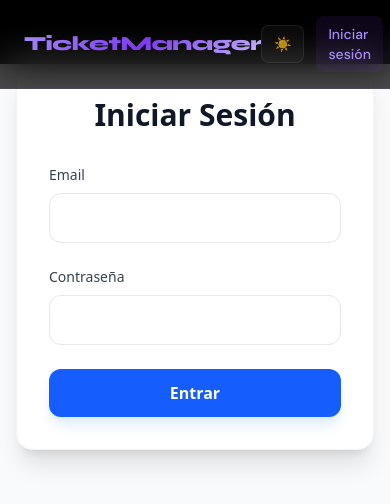
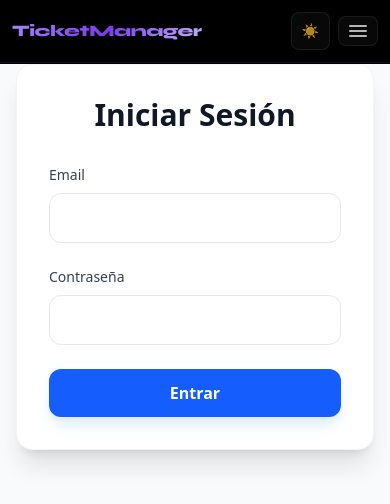
Before and after one commit to EfrenTC/ticket-frontend, a Vue app: page /login in a window 390 px wide. Shown: the top 504 px of the page. Built offline with nearby package versions, Linux system fonts and the light colour scheme.

Commit message:
feat(Navbar): implement mobile menu with toggle functionality and enhance layout for better responsiveness

```diff
--- a/src/components/layout/Navbar.vue
+++ b/src/components/layout/Navbar.vue
@@ -5,6 +5,7 @@
 import { useTheme } from '../../composables/useTheme';
 
 const isAuthenticated = ref(false);
+const isMenuOpen = ref(false);
 const route = useRoute();
 const router = useRouter();
 const { theme, toggleTheme } = useTheme();
@@ -21,29 +22,34 @@
   } finally {
     localStorage.removeItem('isAuthenticated');
     syncAuth();
+    isMenuOpen.value = false;
     await router.push({ name: 'home' });
   }
 };
 
+const closeMenu = () => {
+  isMenuOpen.value = false;
+};
+
 onMounted(syncAuth);
-watch(() => route.fullPath, syncAuth);
+watch(() => route.fullPath, closeMenu);
 </script>
 
 <template>
-  <nav class="navbar fixed top-0 left-0 right-0 z-50 py-4 px-6 flex justify-between items-center">
+  <nav class="navbar fixed top-0 left-0 right-0 z-50 py-3 sm:py-4 px-3 sm:px-6 flex justify-between items-center gap-3">
     <!-- Logo -->
     <router-link
       :to="isAuthenticated ? { name: 'welcome' } : { name: 'home' }"
-      class="logo text-xl font-extrabold tracking-tight transition-opacity hover:opacity-80"
+      class="logo text-base sm:text-xl font-extrabold tracking-tight transition-opacity hover:opacity-80 shrink-0"
     >
       TicketManager
     </router-link>
 
-    <!-- Nav Links -->
-    <div class="flex items-center gap-1">
+    <!-- Desktop Nav Links -->
+    <div class="nav-scroll hidden md:flex items-center gap-1 overflow-x-auto">
       <button
         type="button"
-        class="theme-btn mr-2 px-3 py-2 rounded-lg text-sm font-medium transition-all duration-200"
+        class="theme-btn mr-1 sm:mr-2 px-2.5 sm:px-3 py-2 rounded-lg text-sm font-medium transition-all duration-200 whitespace-nowrap"
         :aria-label="theme === 'dark' ? 'Cambiar a modo claro' : 'Cambiar a modo oscuro'"
         @click="toggleTheme"
       >
@@ -61,14 +67,14 @@
           ]"
           :key="link.to"
           :to="link.to"
-          class="nav-link px-3 py-2 rounded-lg text-sm font-medium transition-all duration-200"
+          class="nav-link px-2.5 sm:px-3 py-2 rounded-lg text-sm font-medium transition-all duration-200 whitespace-nowrap"
         >
           {{ link.label }}
         </router-link>
 
         <button
           type="button"
-          class="logout-btn ml-3 px-4 py-2 rounded-lg text-sm font-medium transition-all duration-200"
+          class="logout-btn ml-2 sm:ml-3 px-3 sm:px-4 py-2 rounded-lg text-sm font-medium transition-all duration-200 whitespace-nowrap"
           @click="handleLogout"
         >
           Cerrar sesión
@@ -78,18 +84,95 @@
       <template v-else>
         <router-link
           to="/login"
-          class="nav-link px-3 py-2 rounded-lg text-sm font-medium transition-all duration-200"
+          class="nav-link px-2.5 sm:px-3 py-2 rounded-lg text-sm font-medium transition-all duration-200 whitespace-nowrap"
         >
           Iniciar sesión
         </router-link>
         <router-link
           to="/register"
-          class="register-btn ml-2 px-4 py-2 rounded-lg text-sm font-semibold transition-all duration-200"
+          class="register-btn ml-2 px-3 sm:px-4 py-2 rounded-lg text-sm font-semibold transition-all duration-200 whitespace-nowrap"
         >
           Registrarse
         </router-link>
       </template>
     </div>
+
+    <!-- Mobile Menu Button -->
+    <div class="flex items-center gap-2 md:hidden">
+      <button
+        type="button"
+        class="theme-btn px-2.5 py-2 rounded-lg text-sm font-medium transition-all duration-200"
+        :aria-label="theme === 'dark' ? 'Cambiar a modo claro' : 'Cambiar a modo oscuro'"
+        @click="toggleTheme"
+      >
+        {{ theme === 'dark' ? '☀️' : '🌙' }}
+      </button>
+
+      <button
+        type="button"
+        class="hamburger-btn px-2.5 py-2 rounded-lg transition-all duration-200"
+        :aria-label="isMenuOpen ? 'Cerrar menú' : 'Abrir menú'"
+        @click="isMenuOpen = !isMenuOpen"
+      >
+        <span class="hamburger-icon" :class="{ open: isMenuOpen }">
+          <div class="line"></div>
+          <div class="line"></div>
+          <div class="line"></div>
+        </span>
+      </button>
+    </div>
+
+    <!-- Mobile Menu Dropdown -->
+    <transition name="menu-slide">
+      <div v-if="isMenuOpen" class="mobile-menu md:hidden fixed top-16 left-0 right-0 bg-gradient-to-b from-black/90 to-black/70 backdrop-blur-lg border-b border-purple-500/10 shadow-lg">
+        <div class="flex flex-col gap-1 p-3 space-y-1">
+          <template v-if="isAuthenticated">
+            <router-link
+              v-for="link in [
+                { to: '/welcome',    label: 'Inicio'   },
+                { to: '/tickets',    label: 'Tickets'  },
+                { to: '/stats',      label: 'Stats'    },
+                { to: '/profile',    label: 'Perfil'   },
+                { to: '/operations', label: 'Módulos'  }
+              ]"
+              :key="link.to"
+              :to="link.to"
+              class="mobile-menu-link px-4 py-2.5 rounded-lg text-sm font-medium transition-all duration-200"
+              @click="closeMenu"
+            >
+              {{ link.label }}
+            </router-link>
+
+            <div class="border-t border-purple-500/10 my-2"></div>
+
+            <button
+              type="button"
+              class="logout-btn w-full text-left px-4 py-2.5 rounded-lg text-sm font-medium transition-all duration-200"
+              @click="handleLogout"
+            >
+              Cerrar sesión
+            </button>
+          </template>
+
+          <template v-else>
+            <router-link
+              to="/login"
+              class="mobile-menu-link px-4 py-2.5 rounded-lg text-sm font-medium transition-all duration-200"
+              @click="closeMenu"
+            >
+              Iniciar sesión
+            </router-link>
+            <router-link
+              to="/register"
+              class="register-btn w-full text-center px-4 py-2.5 rounded-lg text-sm font-semibold transition-all duration-200"
+              @click="closeMenu"
+            >
+              Registrarse
+            </router-link>
+          </template>
+        </div>
+      </div>
+    </transition>
   </nav>
 </template>
 
@@ -97,6 +180,15 @@
 @import url('https://fonts.googleapis.com/css2?family=Syne:wght@400;600;700;800&family=DM+Sans:wght@300;400;500&display=swap');
 
 * { font-family: 'DM Sans', sans-serif; }
+
+.nav-scroll {
+  -ms-overflow-style: none;
+  scrollbar-width: none;
+}
+
+.nav-scroll::-webkit-scrollbar {
+  display: none;
+}
 
 .navbar {
   background: rgba(0, 0, 0, 0.7);
@@ -156,6 +248,100 @@
   transform: translateY(-1px);
 }
 
+/* Hamburger Button */
+.hamburger-btn {
+  color: rgba(255, 255, 255, 0.7);
+  border: 1px solid rgba(255, 255, 255, 0.08);
+  background: rgba(255, 255, 255, 0.03);
+  display: flex;
+  flex-direction: column;
+  justify-content: center;
+  align-items: center;
+  gap: 3px;
+  cursor: pointer;
+}
+
+.hamburger-btn:hover {
+  color: rgba(255, 255, 255, 0.95);
+  border-color: rgba(139, 92, 246, 0.35);
+  background: rgba(124, 58, 237, 0.14);
+}
+
+.hamburger-icon {
+  display: flex;
+  flex-direction: column;
+  gap: 3px;
+}
+
+.hamburger-icon .line {
+  width: 18px;
+  height: 2px;
+  background: currentColor;
+  border-radius: 1px;
+  transition: all 0.3s ease;
+}
+
+.hamburger-icon.open .line:nth-child(1) {
+  transform: rotate(45deg) translate(7px, 7px);
+}
+
+.hamburger-icon.open .line:nth-child(2) {
+  opacity: 0;
+}
+
+.hamburger-icon.open .line:nth-child(3) {
+  transform: rotate(-45deg) translate(6px, -6px);
+}
+
+/* Mobile Menu */
+.mobile-menu {
+  animation: slideDown 0.3s ease-out;
+}
+
+.mobile-menu-link {
+  color: rgba(255, 255, 255, 0.6);
+  display: block;
+  transition: all 0.2s ease;
+}
+
+.mobile-menu-link:hover {
+  color: rgba(255, 255, 255, 0.95);
+  background: rgba(124, 58, 237, 0.15);
+}
+
+.mobile-menu-link.router-link-active {
+  color: #a78bfa;
+  background: rgba(124, 58, 237, 0.18);
+}
+
+/* Menu Transition */
+.menu-slide-enter-active,
+.menu-slide-leave-active {
+  transition: all 0.3s ease;
+}
+
+.menu-slide-enter-from {
+  opacity: 0;
+  transform: translateY(-10px);
+}
+
+.menu-slide-leave-to {
+  opacity: 0;
+  transform: translateY(-10px);
+}
+
+@keyframes slideDown {
+  from {
+    opacity: 0;
+    transform: translateY(-10px);
+  }
+  to {
+    opacity: 1;
+    transform: translateY(0);
+  }
+}
+
+/* Light Mode */
 :global(body.theme-light) .navbar {
   background: rgba(255, 255, 255, 0.86);
   border-bottom: 1px solid rgba(124, 58, 237, 0.18);
@@ -192,4 +378,35 @@
   border-color: rgba(124, 58, 237, 0.4);
   background: rgba(124, 58, 237, 0.12);
 }
+
+:global(body.theme-light) .hamburger-btn {
+  color: rgba(31, 41, 55, 0.82);
+  border: 1px solid rgba(124, 58, 237, 0.2);
+  background: rgba(124, 58, 237, 0.06);
+}
+
+:global(body.theme-light) .hamburger-btn:hover {
+  color: rgba(17, 24, 39, 0.95);
+  border-color: rgba(124, 58, 237, 0.4);
+  background: rgba(124, 58, 237, 0.12);
+}
+
+:global(body.theme-light) .mobile-menu {
+  background: linear-gradient(to bottom, rgba(255, 255, 255, 0.95), rgba(255, 255, 255, 0.85)) !important;
+  border-bottom: 1px solid rgba(124, 58, 237, 0.12);
+}
+
+:global(body.theme-light) .mobile-menu-link {
+  color: rgba(31, 41, 55, 0.75);
+}
+
+:global(body.theme-light) .mobile-menu-link:hover {
+  color: rgba(17, 24, 39, 0.95);
+  background: rgba(124, 58, 237, 0.12);
+}
+
+:global(body.theme-light) .mobile-menu-link.router-link-active {
+  color: #7c3aed;
+  background: rgba(124, 58, 237, 0.16);
+}
 </style>
```
